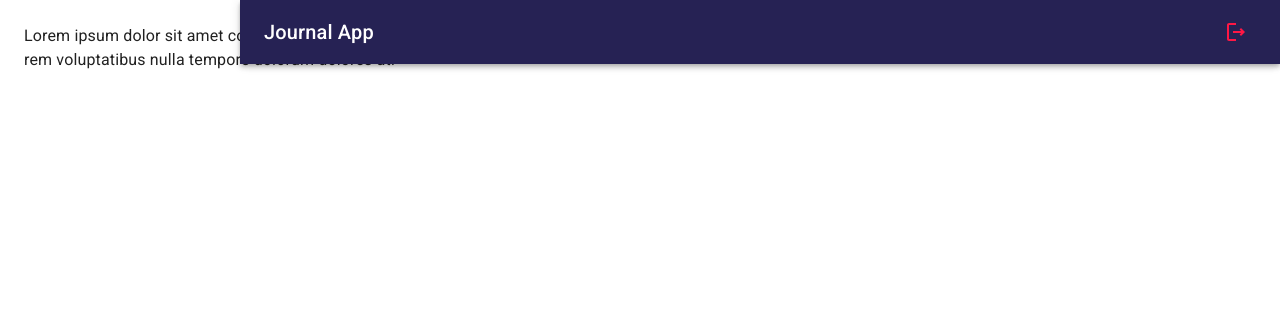
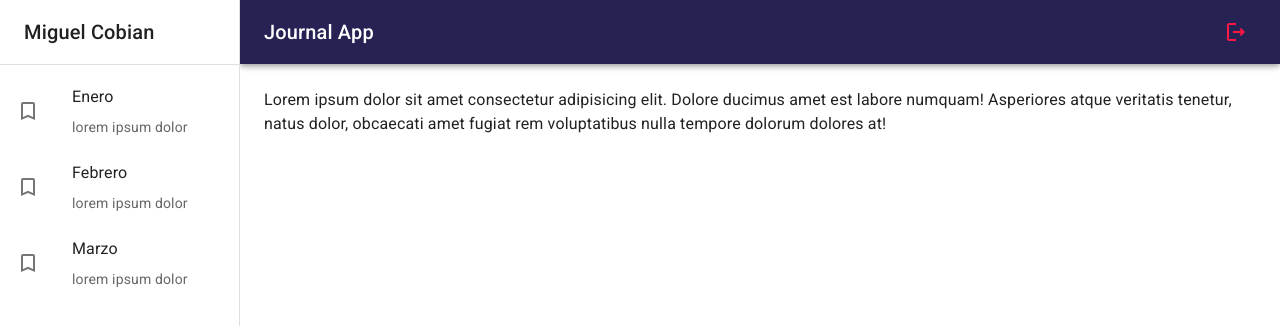
Before and after one commit to mcmmiguel/journalApp-ReactFH, a React (Vite) app: page / in a window 1280 px wide. Shown: the top 326 px of the page. Built offline with nearby package versions, Linux system fonts and the light colour scheme.

Commit message:
Add. SideBar created

```diff
--- /dev/null
+++ b/src/journal/components/SideBar.jsx
@@ -0,0 +1,64 @@
+import PropTypes from "prop-types"
+import {
+    Box,
+    Drawer,
+    Toolbar,
+    Typography,
+    Divider,
+    List,
+    ListItem,
+    ListItemButton,
+    ListItemIcon,
+    Grid,
+    ListItemText
+} from "@mui/material"
+import { TurnedInNot } from "@mui/icons-material"
+
+export const SideBar = ({ drawerWidth = 240 }) => {
+    return (
+        <Box
+            component='nav'
+            sx={{ width: { sm: drawerWidth }, flexShrink: { sm: 0 } }}
+        >
+
+            <Drawer
+                variant="permanent" //Temporary
+                open
+                sx={{
+                    display: { xs: 'block' },
+                    '& .MuiDrawer-paper': { boxSizing: 'border-box', width: drawerWidth }
+                }}
+            >
+                <Toolbar>
+                    <Typography variant="h6" noWrap component='div'>Miguel Cobian</Typography>
+                </Toolbar>
+
+                <Divider />
+
+                <List>
+                    {
+                        ['Enero', 'Febrero', 'Marzo'].map((text) => (
+                            <ListItem key={text} disablePadding>
+                                <ListItemButton>
+                                    <ListItemIcon>
+                                        <TurnedInNot />
+                                    </ListItemIcon>
+                                    <Grid container>
+                                        <ListItemText primary={text} />
+                                        <ListItemText secondary="lorem ipsum dolor" />
+                                    </Grid>
+                                </ListItemButton>
+                            </ListItem>
+                        ))
+                    }
+                </List>
+
+            </Drawer>
+
+        </Box>
+    );
+};
+
+SideBar.propTypes = {
+    drawerWidth: PropTypes.number.isRequired,
+}
--- a/src/journal/components/index.js
+++ b/src/journal/components/index.js
@@ -1 +1,2 @@
 export * from './NavBar'
+export * from './SideBar'
--- a/src/journal/layout/JournalLayout.jsx
+++ b/src/journal/layout/JournalLayout.jsx
@@ -1,6 +1,7 @@
 import PropTypes from "prop-types";
-import { Box } from "@mui/material"
-import { NavBar } from "../components/NavBar";
+import { Box, Toolbar } from "@mui/material"
+import { NavBar, SideBar } from "../components";
+
 
 
 const drawerWidth = 240;
@@ -11,14 +12,13 @@ export const JournalLayout = ({ children }) => {
 
             <NavBar drawerWidth={drawerWidth} />
 
-            {/* Sidebar drawerWidth */}
-
+            <SideBar drawerWidth={drawerWidth} />
 
             <Box
                 component='main'
                 sx={{ flexGrow: 1, p: 3 }}
             >
-                {/* Toolbar */}
+                <Toolbar />
 
                 {children}
             </Box>
```
